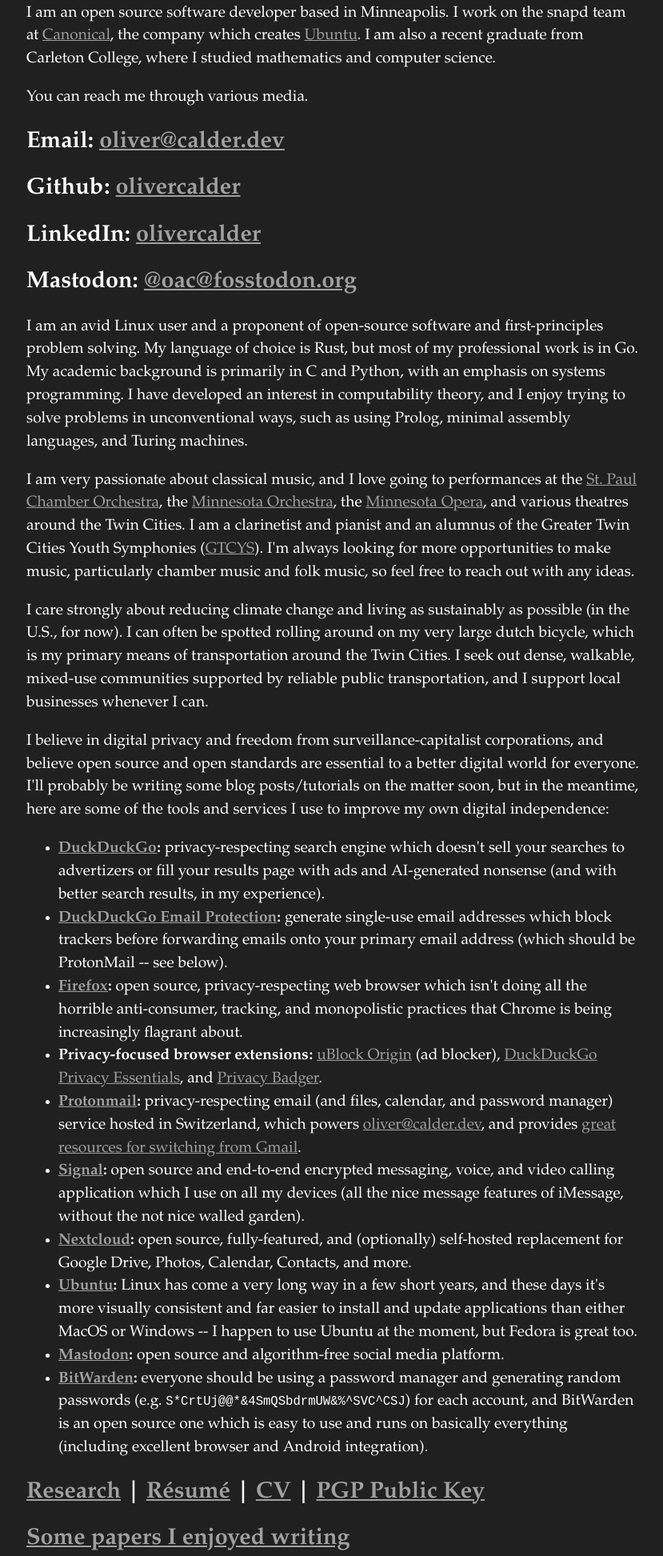
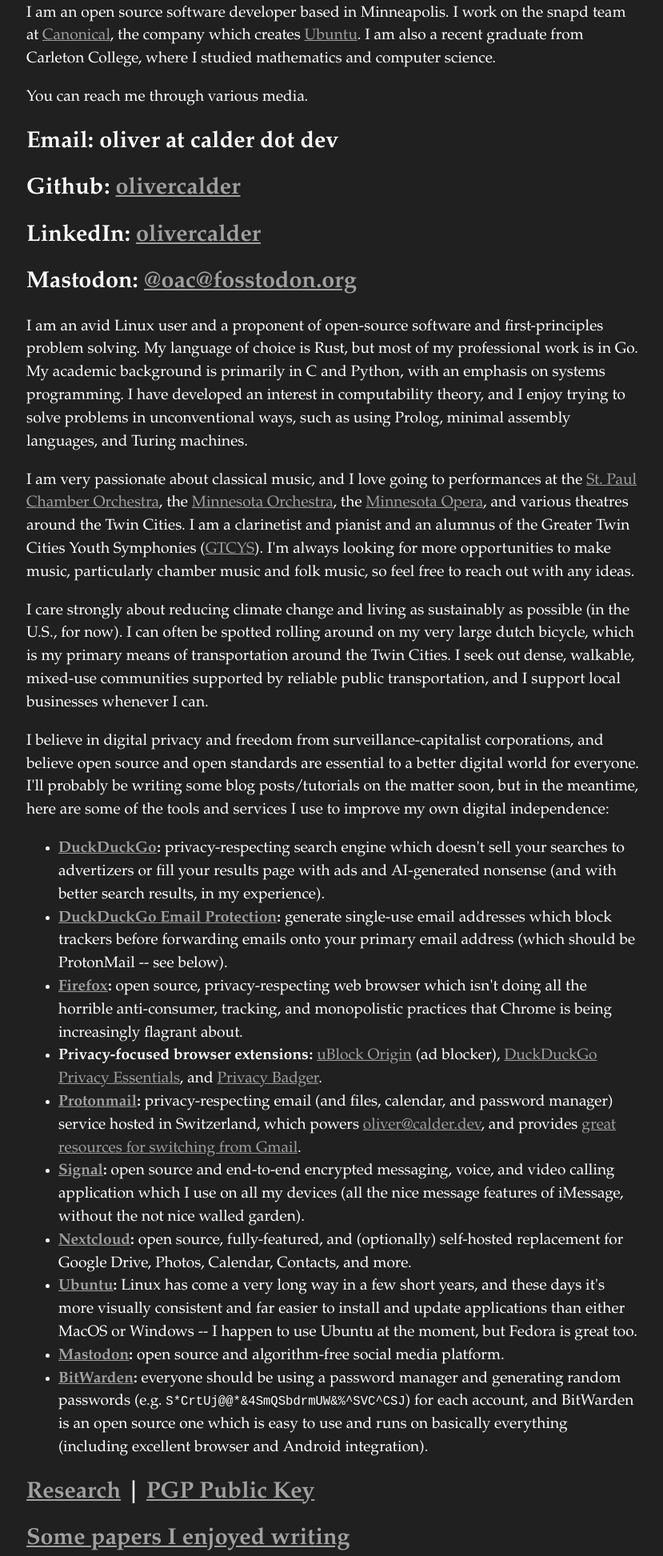
Before and after one commit to olivercalder/calder.dev, a plain HTML site: page index.html in a window 1280 px wide. Shown: the part 95-2040 px from the top of the page at 80% size, without its empty margins (223-1052 px from the left). Drawn offline with Linux system fonts and the light colour scheme.

Commit message:
Removed email link to hinder scrapers, and removed resume/CV until updated
Signed-off-by: Oliver Calder <oliver@calder.dev>

```diff
--- a/index.html
+++ b/index.html
@@ -15,7 +15,7 @@ I am also a recent graduate from Carleton College, where I studied mathematics a
 </p>
 
 <p>You can reach me through various media.</p>
-<h2>Email: <a href=mailto:oliver@calder.dev>oliver@calder.dev</a></h2>
+<h2>Email: oliver at calder dot dev</h2>
 
 <h2>Github: <a href=https://github.com/olivercalder>olivercalder</a></h2>
 
@@ -59,7 +59,7 @@ I'll probably be writing some blog posts/tutorials on the matter soon, but in th
 </ul>
 </p>
 
-<h2><a href=research.html>Research</a> | <a href=Oliver_Calder_Resume.pdf>Résumé</a> | <a href=Oliver_Calder_CV.pdf>CV</a> | <a href=oliver_calder_dev_gpg.asc>PGP Public Key</a></h2>
+<h2><a href=research.html>Research</a> | <!-- <a href=Oliver_Calder_Resume.pdf>Résumé</a> | <a href=Oliver_Calder_CV.pdf>CV</a> | --><a href=oliver_calder_dev_gpg.asc>PGP Public Key</a></h2>
 
 <h2><a href=papers/>Some papers I enjoyed writing</a></h2>
 
```
